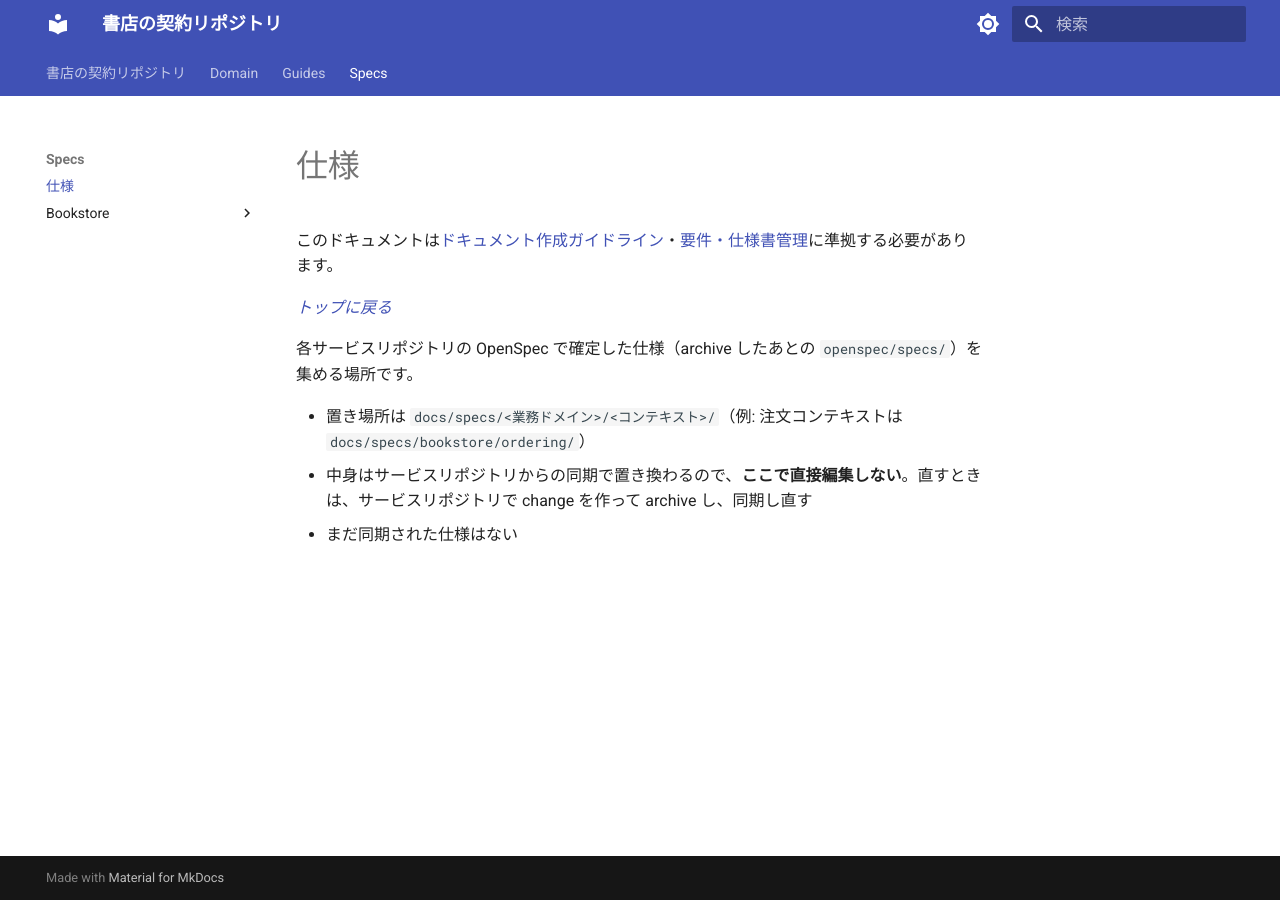
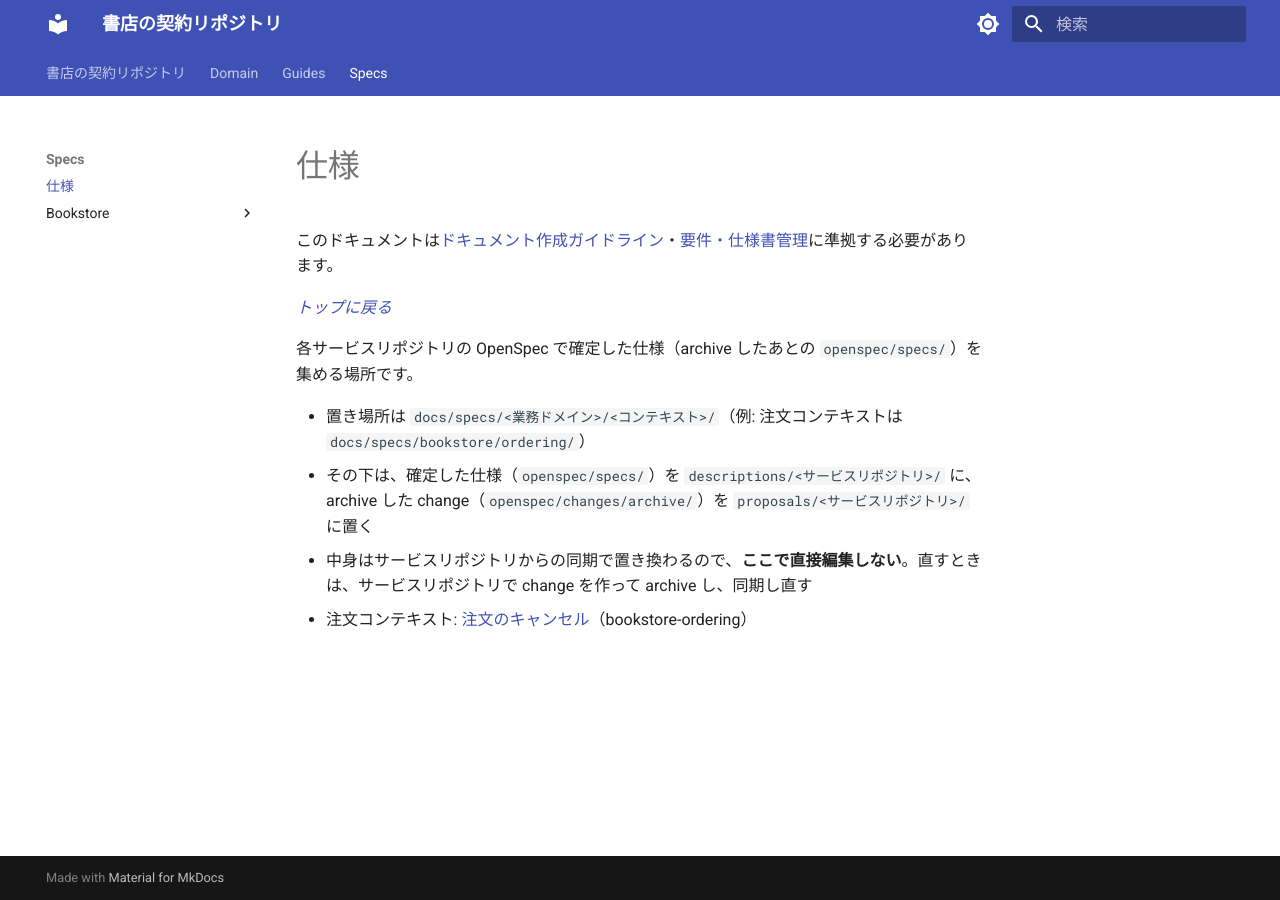
Before and after one commit to kmatsui058/bookstore-contracts, an MkDocs documentation site: the page built from docs/specs/README.md, in a window 1280 px wide. Built offline with MkDocs 1.6.1 and Material for MkDocs 9.7.7, drawn with Linux system fonts in a browser that asks for light colours.

Commit message:
docs(specs): 同期先の descriptions と proposals の分け方を README に書き、同期した仕様へリンクする
確定した仕様と、その経緯（archive した change）を分けて置くと、今の振る舞いだけを読みたい人と、
なぜそうなったかを辿りたい人がそれぞれ迷わない。サービスリポジトリの名前で分けるのは、
1つのコンテキストを複数のサービスが実装しても同期で互いに上書きしないため。

Co-Authored-By: Claude Opus 5.5 (1M context) <noreply@anthropic.com>

```diff
--- a/docs/specs/README.md
+++ b/docs/specs/README.md
@@ -7,5 +7,6 @@ _[トップに戻る](../index.md)_
 各サービスリポジトリの OpenSpec で確定した仕様（archive したあとの `openspec/specs/`）を集める場所です。
 
 - 置き場所は `docs/specs/<業務ドメイン>/<コンテキスト>/`（例: 注文コンテキストは `docs/specs/bookstore/ordering/`）
+- その下は、確定した仕様（`openspec/specs/`）を `descriptions/<サービスリポジトリ>/` に、archive した change（`openspec/changes/archive/`）を `proposals/<サービスリポジトリ>/` に置く
 - 中身はサービスリポジトリからの同期で置き換わるので、**ここで直接編集しない**。直すときは、サービスリポジトリで change を作って archive し、同期し直す
-- まだ同期された仕様はない
+- 注文コンテキスト: [注文のキャンセル](/specs/bookstore/ordering/descriptions/bookstore-ordering/order-cancellation/spec.md)（bookstore-ordering）
```
